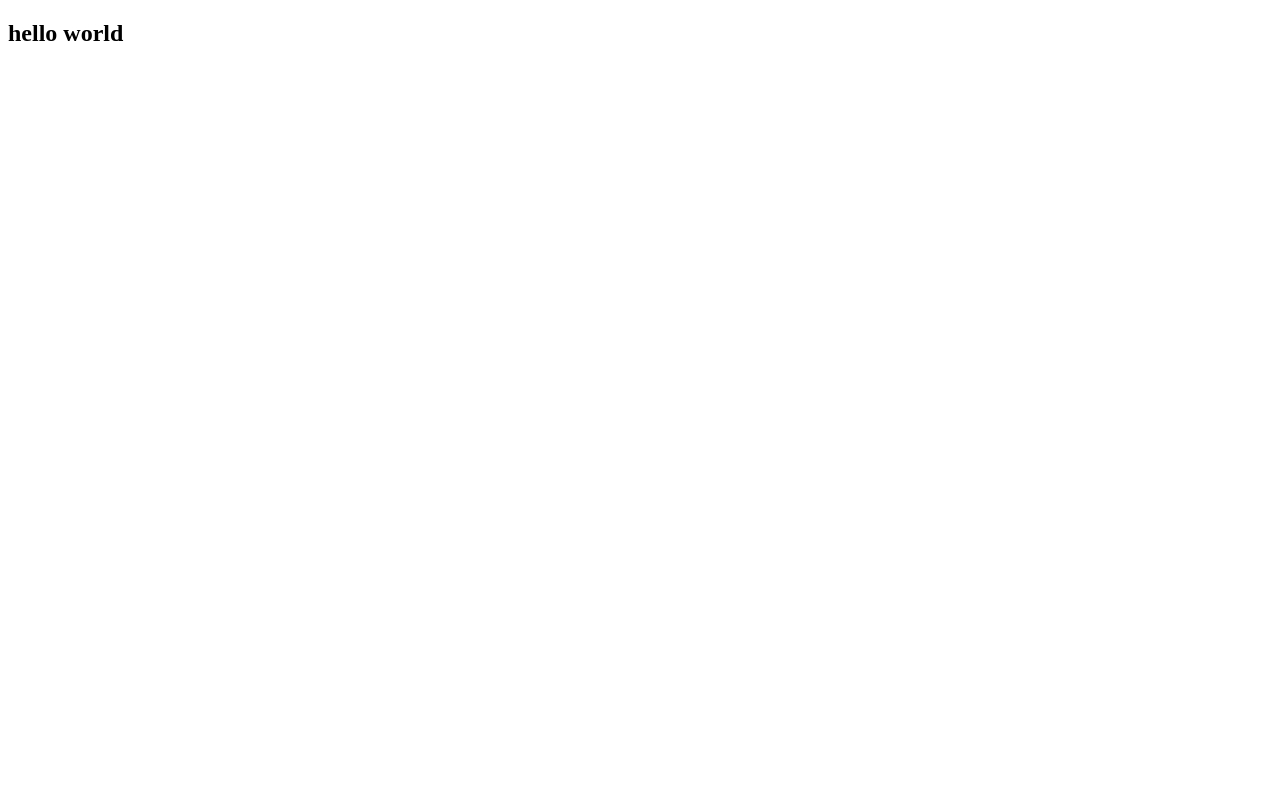
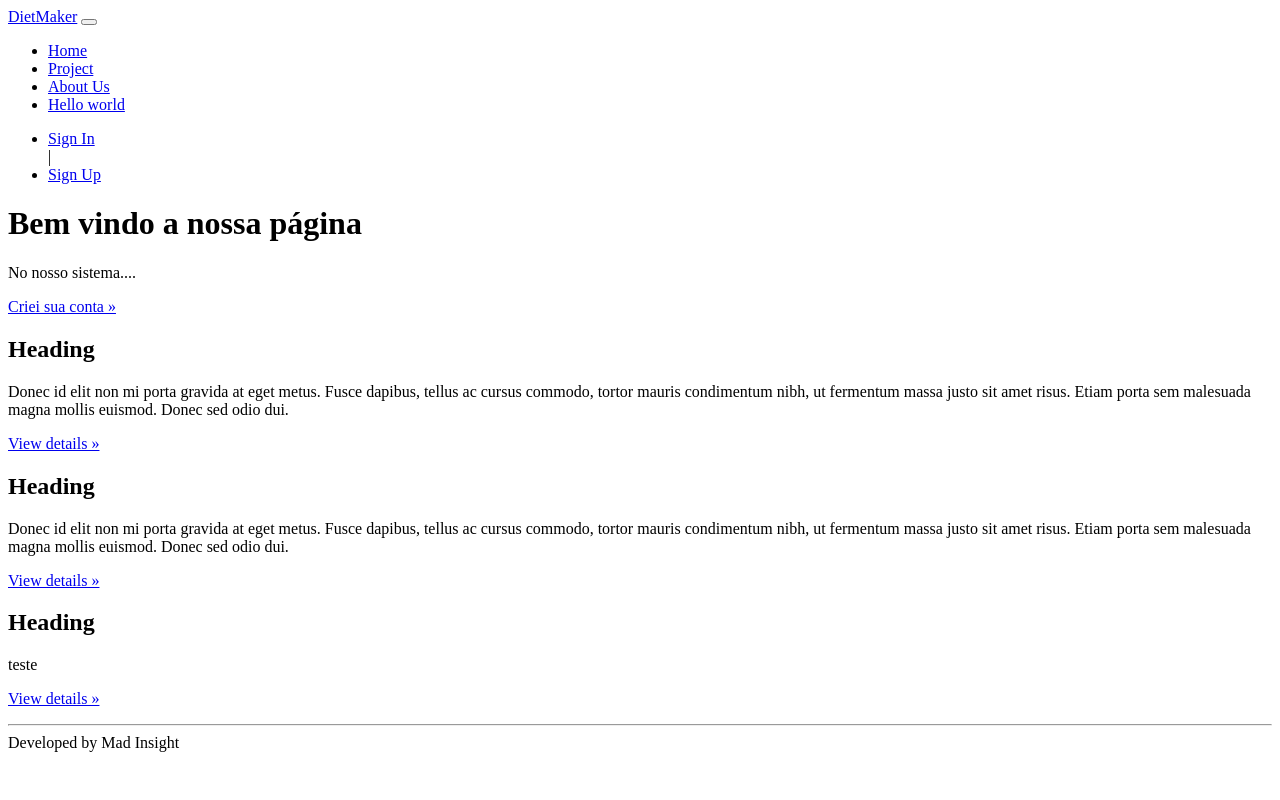
Before and after one commit to guilhermer1307/dietmaker, a Django app: page /main/ in a window 1280 px wide. Before the commit the page is almost empty. Run offline with Django 3.2, Linux system fonts and the light colour scheme.

Commit message:
pag_main

```diff
--- a/dietmaker/dietmaker/diet/templates/main.html
+++ b/dietmaker/dietmaker/diet/templates/main.html
@@ -1,13 +1,88 @@
-<!DOCTYPE html>
-<html lang="">
-<head>
-    <meta charset="utf-8">
-    <meta name="viewport" content="width=device-width, initial-scale=1.0">
-    <title></title>
-    <link rel="stylesheet" href="">
-</head>
+{% extends "base.html" %}
+
+{% block content %}
 
 <body>
-    <h2> hello world </h2>
+    <!-- Menu -->
+    <header>
+        <nav class="navbar navbar-expand-lg navbar-dark bg-dark">
+            <a class="navbar-brand" href="{% url 'home'%}">DietMaker</a>
+            <button class="navbar-toggler" type="button" data-toggle="collapse" data-target="#navbarNavDropdown" aria-controls="navbarNavDropdown" aria-expanded="false" aria-label="Toggle navigation">
+                <span class="navbar-toggler-icon"></span>
+            </button>
+            <div class="collapse navbar-collapse" id="navbarNavDropdown">
+                <ul class="navbar-nav mr-auto">
+                    <li class="nav-item active">
+                        <a class="nav-link" href="{% url 'home' %}">Home</a>
+                    </li>
+                    <li class="nav-item">
+                        <a class="nav-link" href="{% url 'project' %}">Project</a>
+                    </li>
+                    <li class="nav-item">
+                        <a class="nav-link" href="{% url 'aboutus' %}">About Us</a>
+                    </li>
+                    <li class="nav-item">
+                        <a class="nav-link" href="{% url 'main' %}">Hello world</a>
+                    </li>
+                </ul>
+                <ul class="navbar-nav ml-auto">
+                    <li class="nav-item">
+                        <a class="nav-link" href="{% url 'login' %}">Sign In</a>
+                    </li>
+                    <span class="navbar-text">
+                        |
+                    </span>
+                    <li class="nav-item">
+                        <a class="nav-link" href="#">Sign Up</a>
+                    </li>
+                </ul>
+            </div>
+            </button>
+        </nav>
+    </header>
+    <!-- Final do menu -->
+
+    <!-- Inicio do conteudo -->
+    <main role="main">
+        <div class="jumbotron">
+            <div class="container">
+                <h1 class="display-3">Bem vindo a nossa página</h1>
+                <p>No nosso sistema....</p>
+                <p><a class="btn btn-primary btn-lg" href="#" role="button">Criei sua conta &raquo;</a></p>
+            </div>
+        </div>
+
+        <div class="container">
+            <!-- Example row of columns -->
+            <div class="row">
+                <div class="col-md-4">
+                    <h2>Heading</h2>
+                    <p>Donec id elit non mi porta gravida at eget metus. Fusce dapibus, tellus ac cursus commodo, tortor mauris condimentum nibh, ut fermentum massa justo sit amet risus. Etiam porta sem malesuada magna mollis euismod. Donec sed odio dui. </p>
+                    <p><a class="btn btn-secondary" href="#" role="button">View details &raquo;</a></p>
+                </div>
+                <div class="col-md-4">
+                    <h2>Heading</h2>
+                    <p>Donec id elit non mi porta gravida at eget metus. Fusce dapibus, tellus ac cursus commodo, tortor mauris condimentum nibh, ut fermentum massa justo sit amet risus. Etiam porta sem malesuada magna mollis euismod. Donec sed odio dui. </p>
+                    <p><a class="btn btn-secondary" href="#" role="button">View details &raquo;</a></p>
+                </div>
+                <div class="col-md-4">
+                    <h2>Heading</h2>
+                    <p>teste</p>
+                    <p><a class="btn btn-secondary" href="#" role="button">View details &raquo;</a></p>
+                </div>
+            </div>
+
+            <hr>
+
+        </div> <!-- final do conteudo -->
+    </main>
+
+    <footer class="footer mt-auto py-3">
+        <div class="container">
+            <div class="d-flex justify-content-center">
+                <span class="text-muted">Developed by Mad Insight</span>
+            </div>
+        </div>
+    </footer>
 </body>
-</html>
+{% endblock %}
```
